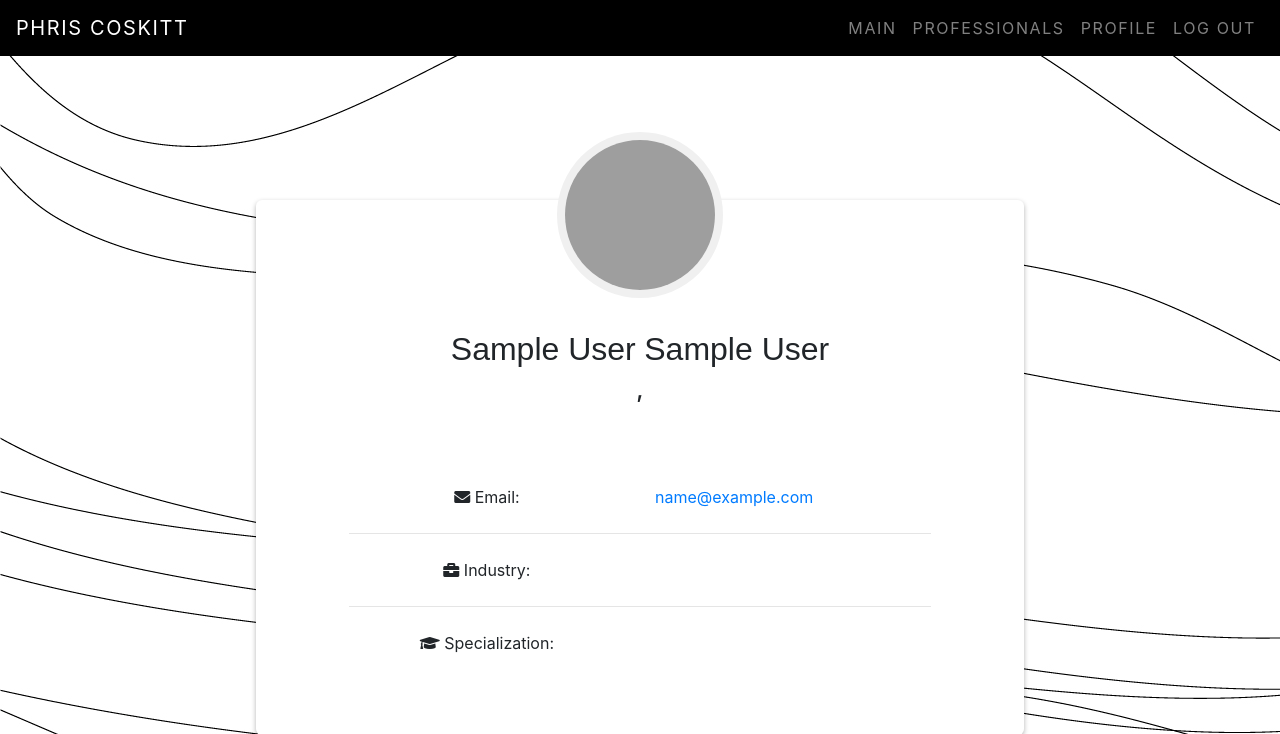
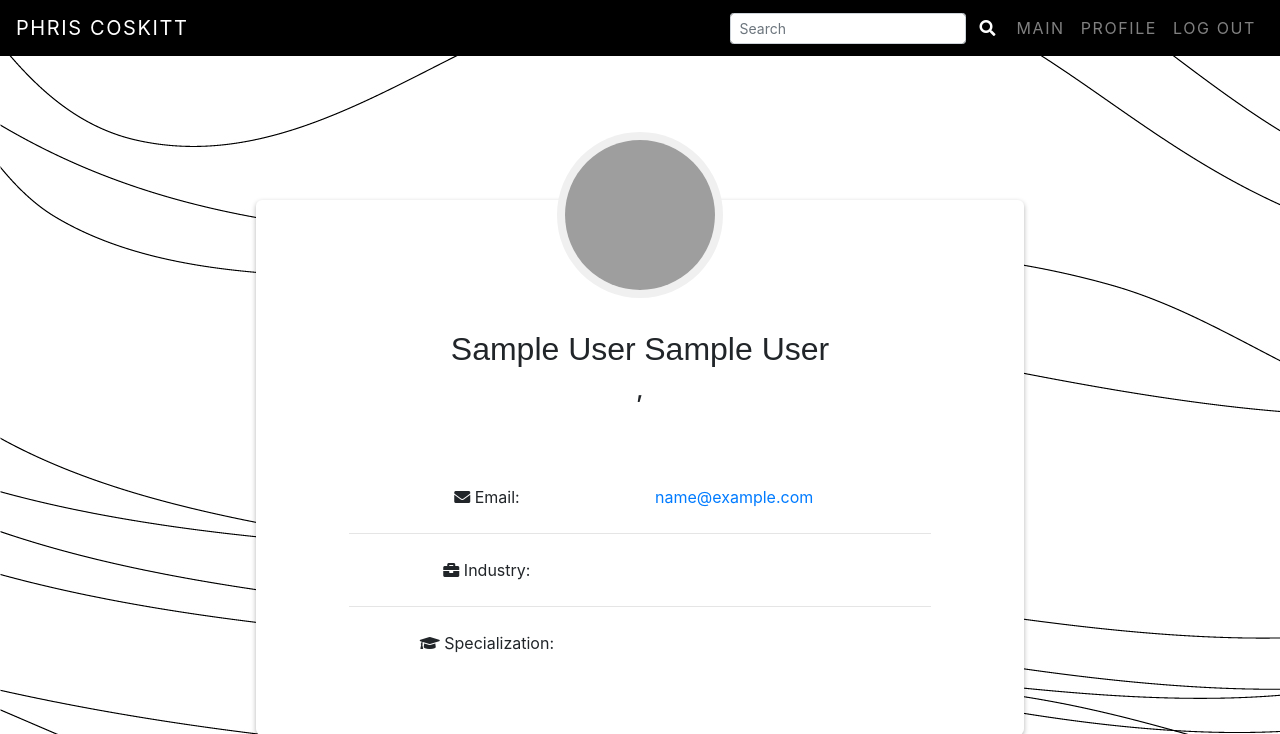
Before and after one commit to pandaponn/thanksbrayden, a PHP site: page /WAD2Project/guugle/main_page/user_profile.php in a window 1280 px wide. Shown: the top 734 px of the page. Run offline with PHP 8.4, Linux system fonts and the light colour scheme; the visitor is signed in with stand-in values (Sample User, id 1); some libraries are stand-ins or nearby versions; grey boxes are pictures that could not be loaded.

Commit message:
added search into navbar and removed professionals

```diff
--- a/guugle-main/guugle/main_page/user_profile.php
+++ b/guugle-main/guugle/main_page/user_profile.php
@@ -30,21 +30,22 @@ const id = '<?php echo $_SESSION["id"]?>';
     <link rel="stylesheet" href="profile.css">
 </head>
 <body>
-
     <!-- Navbar -->
     <nav class="navbar navbar-expand-lg navbar-dark bg-dark nav fixed-top">
-        <a href="main.php" class="navbar-brand">
-            Phris Coskitt</a>
+        <a href="main.php" class="navbar-brand">Phris Coskitt</a>
         <button class="navbar-toggler" type="button" data-toggle="collapse" data-target="#hamburger">
-            <span class="navbar-toggler-icon"></span>
+        <span class="navbar-toggler-icon"></span>
         </button>
         <div class="collapse navbar-collapse" id="hamburger">
-            <ul class="navbar-nav ml-auto">
+            <!-- Search -->
+            <form class="form-inline my-2 my-lg-0 ml-auto" action="result.php" method="POST">
+                <input class="form-control form-control-sm" type="text" placeholder="Search" aria-label="Search" name="searchItem">
+                <button class="btn btn-link" name="doSearch" type="submit"><i class="fas fa-search text-white" aria-hidden="true"></i></button>
+            </form>
+
+            <ul class="navbar-nav">
                 <li class="nav-item">
                     <a href="main.php" class="nav-link">Main</a>
-                </li>
-                <li class="nav-item">
-                    <a href="profile.php" class="nav-link">Professionals</a>
                 </li>
                 <li class="nav-item">
                     <a href="user_profile.php" class="nav-link">Profile</a>
```
Also changed, not shown: guugle-main/guugle/main_page/profile.php (+15 -15 lines), 3 other files.
